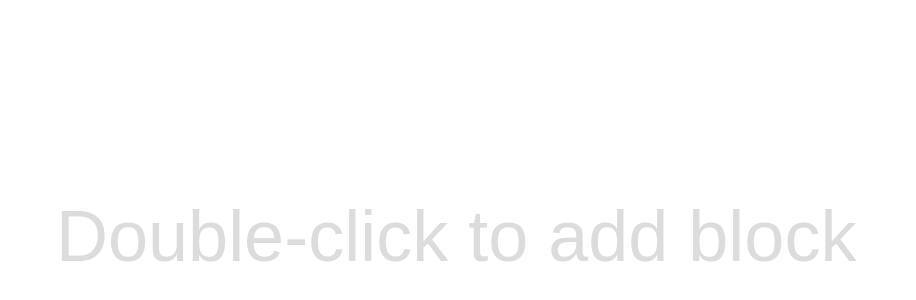
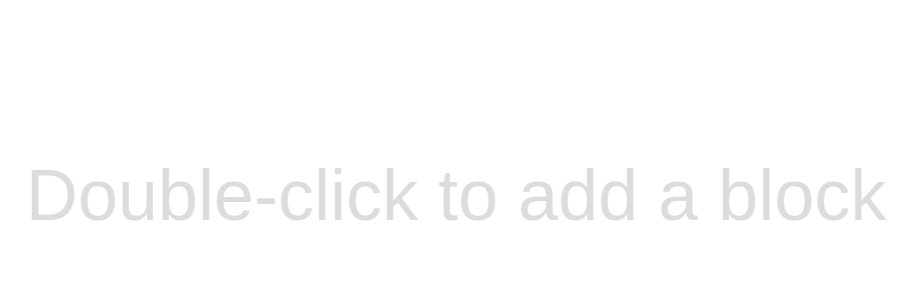
Before and after one commit to fortymorgan/draggable-rectangles-with-links, a React app: page / in a window 1280 px wide. Shown: the part 164-464 px from the top of the page, without its empty margins (184-1100 px from the left). Built offline with nearby package versions, Linux system fonts and the light colour scheme.

Commit message:
Change start info style

```diff
--- a/src/components/App.jsx
+++ b/src/components/App.jsx
@@ -37,12 +37,14 @@ export default class App extends Component {
       fontSize: '72px',
       color: '#dcdcdc',
       fontFamily: 'Arial',
-      top: innerHeight / 2 - 41,
-      left: innerWidth / 2 - 400,
+      top: innerHeight / 2,
+      left: innerWidth / 2,
       userSelect: 'none',
+      transform: 'translate(-50%,-100%)',
+      whiteSpace: 'nowrap',
     }
 
-    const info = <div style={infoStyle}>Double-click to add block</div>
+    const info = <div style={infoStyle}>Double-click to add a block</div>
     return (
       <div className="app" style={{ transformStyle: 'preserve-3d' }}>
         {rectangles.length === 0 ? info : rectangles.map(rect => (
```
